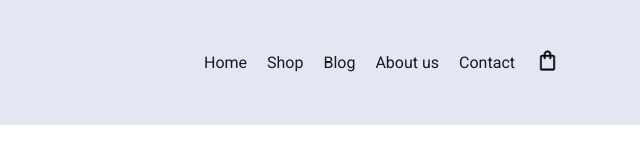
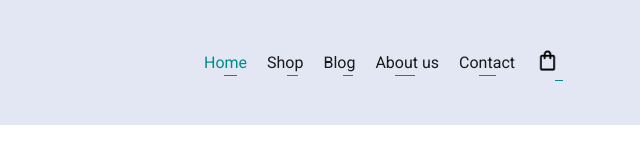
Before and after one commit to Lamba237/Interior-design-, a plain HTML site: page pages/index.html in a window 1280 px wide. Shown: the full height of the page, 640-1280 px from the left. Drawn offline with Linux system fonts and the light colour scheme.

Commit message:
used position aboslute in our header file in order to add a hover effect when the mouse is clicked on it

```diff
--- a/assets/css/header.css
+++ b/assets/css/header.css
@@ -38,6 +38,7 @@ header {
 .navbar li {
     list-style-type: none;
     text-align: none;
+    position: relative;
 }
 
 .navbar li a {
@@ -46,6 +47,18 @@ header {
     transition: 0.5 ease;
 }
 
-.navbar li a:hover {
+.navbar li a:hover,
+.navbar li a.active {
     color: darkcyan;
 }
+
+.navbar li a::after {
+    content: "";
+    width: 30%;
+    height: 1.5px;
+    background-color: darkcyan;
+    position: absolute;
+    bottom: -4px;
+    left: 20px;
+
+}
--- a/pages/index.html
+++ b/pages/index.html
@@ -17,7 +17,7 @@
 
         <nav class="menu">
             <ul class="navbar">
-                <li class="Home"><a href="index.html">Home</a></li>
+                <li class="Home"><a href="index.html" class="active">Home</a></li>
                 <li class="Shop"><a href="shop.html">Shop</a></li>
                 <li class="Blog"><a href="blog.html">Blog</a></li>
                 <li class="About"><a href="about.html">About us</a></li>
```
